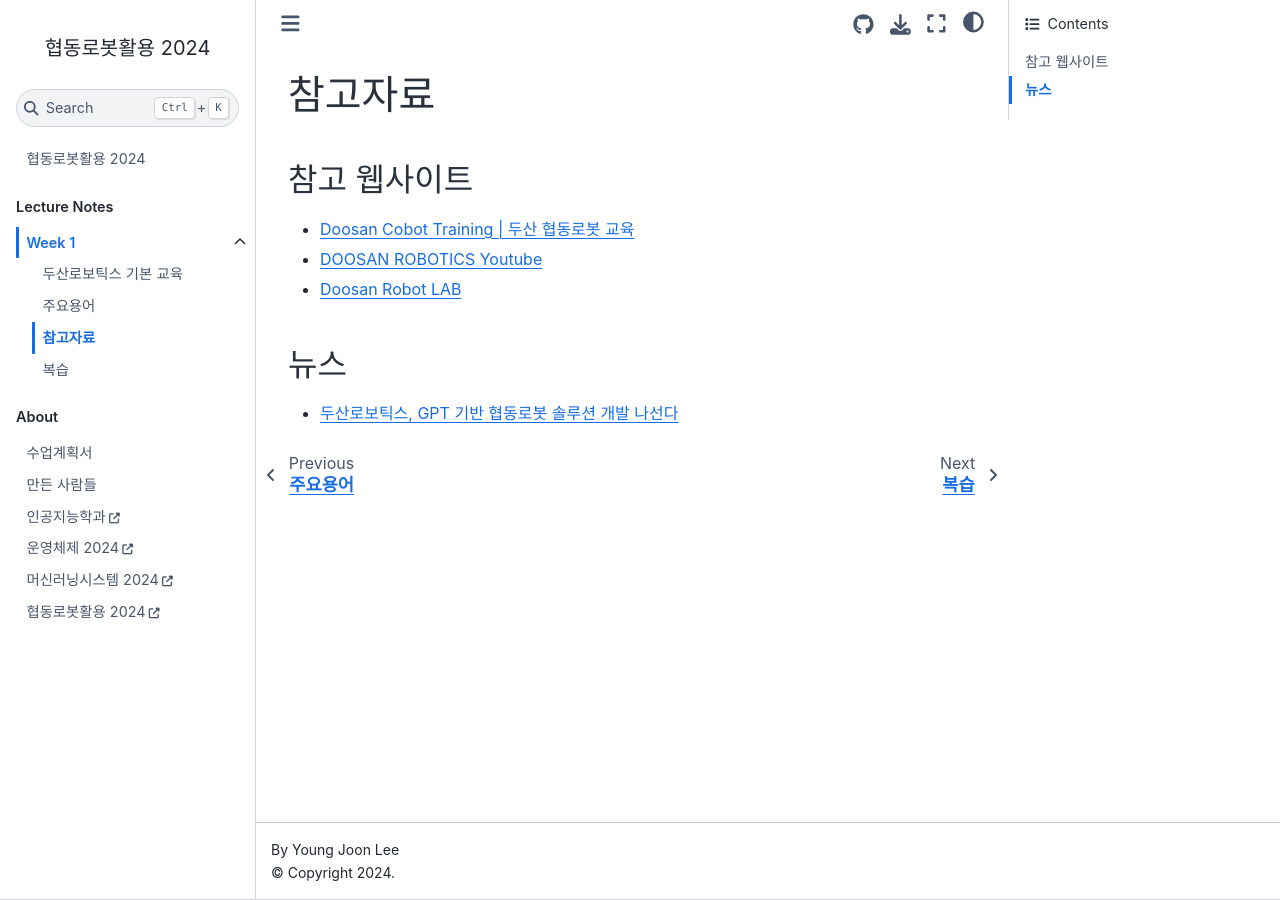
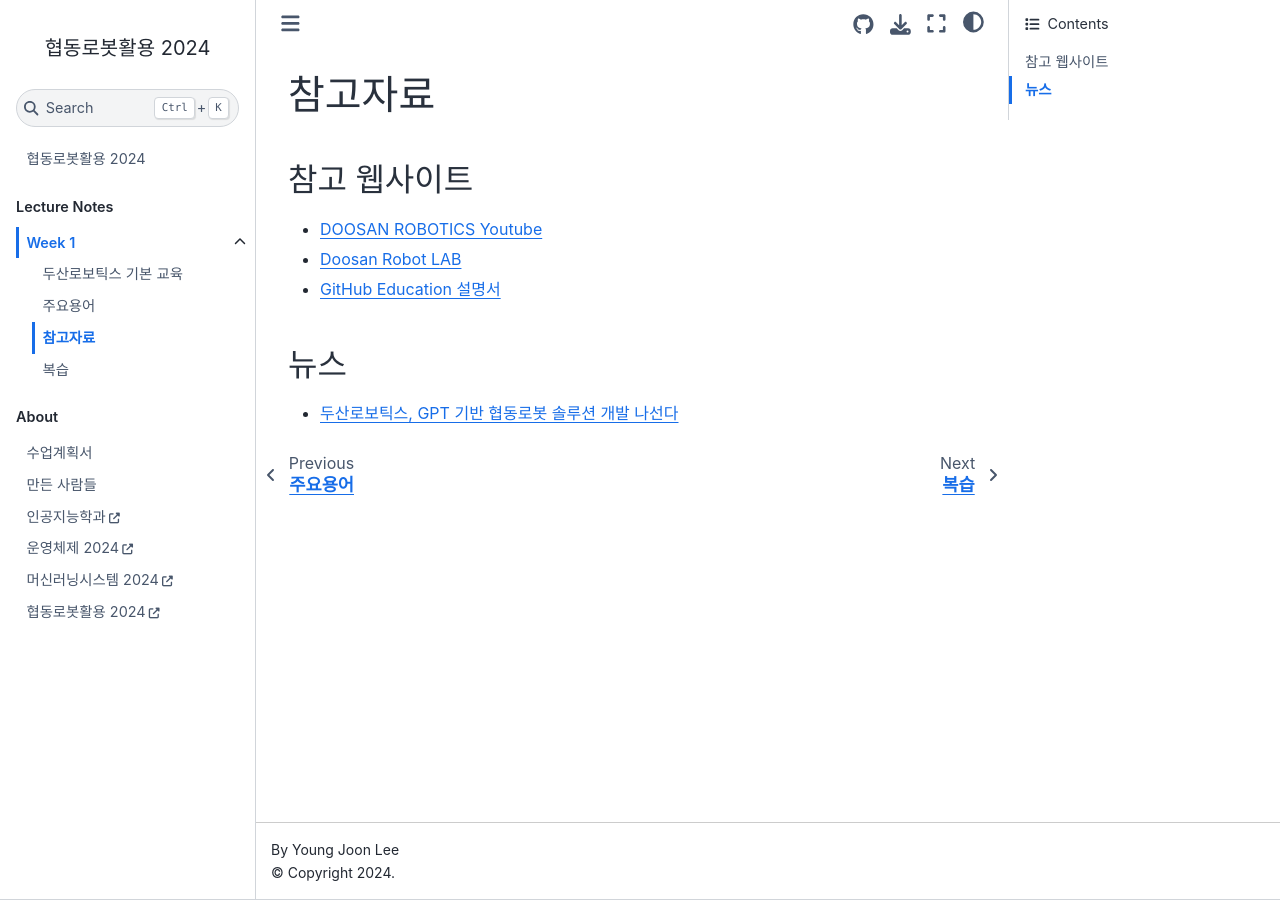
Before and after one commit to entelecheia/cobots-2024, a Jupyter Book: the page built from book/week01/references.md, in a window 1280 px wide. Built offline with Jupyter Book 1.0.4 settings and Sphinx 7.4.7 and the Sphinx Book theme 1.1.4, drawn with Linux system fonts in a browser that asks for light colours; a script that is not in the unit is left out.

Commit message:
feat(book): add GitHub Education reference to week01/references.md

```diff
--- a/book/week01/references.md
+++ b/book/week01/references.md
@@ -2,9 +2,9 @@
 
 ## 참고 웹사이트
 
-- [Doosan Cobot Training | 두산 협동로봇 교육](https://www.youtube.com/playlist?list=PLEkBnBwQmnmvCREKyRleWnG8WwsANLuY-)
 - [DOOSAN ROBOTICS Youtube](https://www.youtube.com/@DOOSANROBOTICS)
 - [Doosan Robot LAB](https://robotlab.doosanrobotics.com/ko/Index)
+- [GitHub Education 설명서](https://docs.github.com/ko/education)
 
 ## 뉴스
 
```
